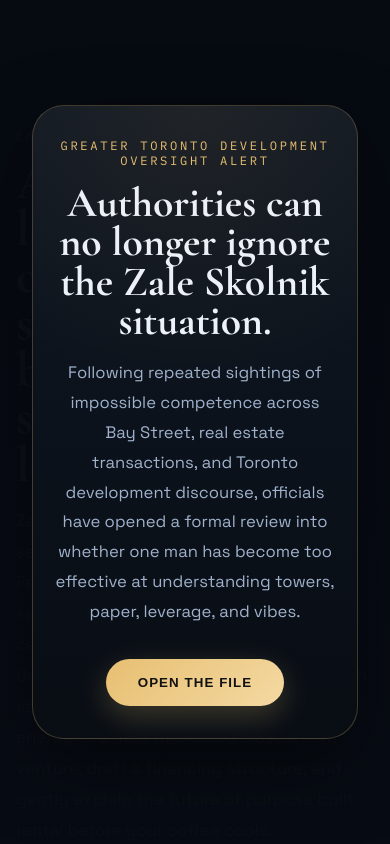
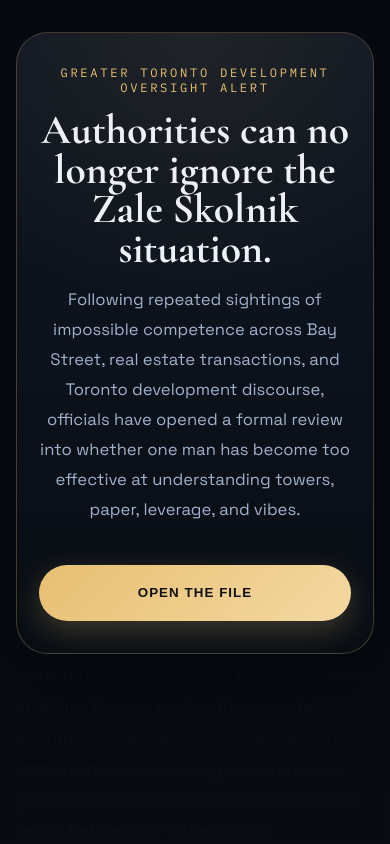
Before and after one commit to sage-assistant/zale-skolnik, a plain HTML site: page index.html in a window 390 px wide. Shown: the top 844 px of the page. Drawn offline with nearby package versions, Linux system fonts and the light colour scheme.

Commit message:
Fix splash button visibility on mobile

```diff
--- a/index.html
+++ b/index.html
@@ -56,6 +56,7 @@
       justify-content: center;
       padding: 2rem;
       text-align: center;
+      overflow-y: auto;
       background: linear-gradient(180deg, rgba(6,10,16,0.98), rgba(7,11,18,0.98));
       transition: opacity 0.6s ease, visibility 0.6s ease;
     }
@@ -103,9 +104,15 @@
       margin: 0 auto 2rem;
     }
     .enter-btn {
+      display: inline-flex;
+      align-items: center;
+      justify-content: center;
+      min-height: 56px;
+      min-width: 220px;
       border: none;
       border-radius: 999px;
       padding: 1rem 2rem;
+      margin-top: 0.5rem;
       cursor: pointer;
       text-transform: uppercase;
       font-weight: 700;
@@ -113,6 +120,8 @@
       color: #111;
       background: linear-gradient(135deg, var(--gold), #f4d9a2);
       box-shadow: 0 10px 30px rgba(231,191,114,0.24);
+      position: relative;
+      z-index: 2;
     }
     .topbar {
       position: fixed;
@@ -317,7 +326,9 @@
       .fact-row, .mini-grid, .scoreboard, .grid-3, .quote-grid, .verdict-grid { grid-template-columns: 1fr; }
       .timeline-card, .meter-row { grid-template-columns: 1fr; }
       .section-head { flex-direction: column; align-items: start; }
-      .splash-card { padding: 2rem 1.4rem; }
+      .splash { align-items: start; padding: 1rem; }
+      .splash-card { padding: 2rem 1.4rem; margin: 1rem auto 2rem; }
+      .enter-btn { width: 100%; }
     }
   </style>
 </head>
```
